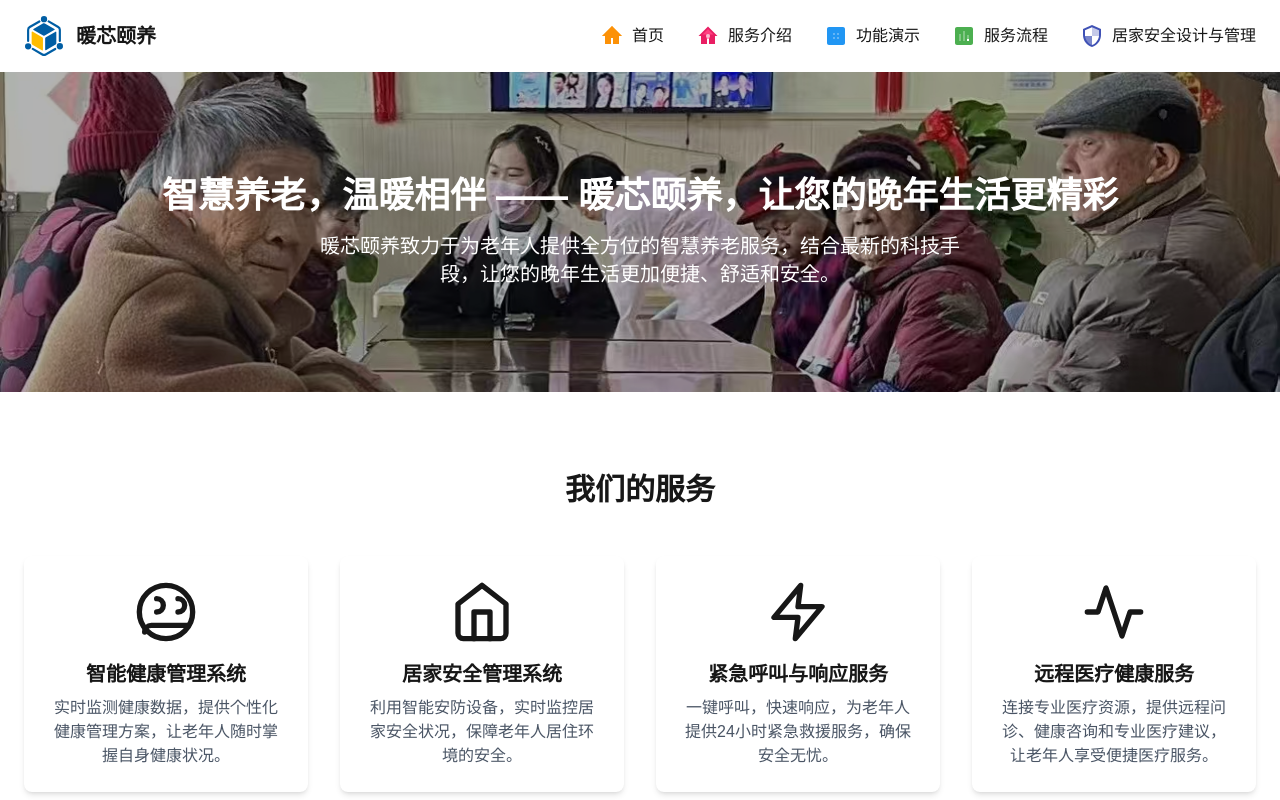
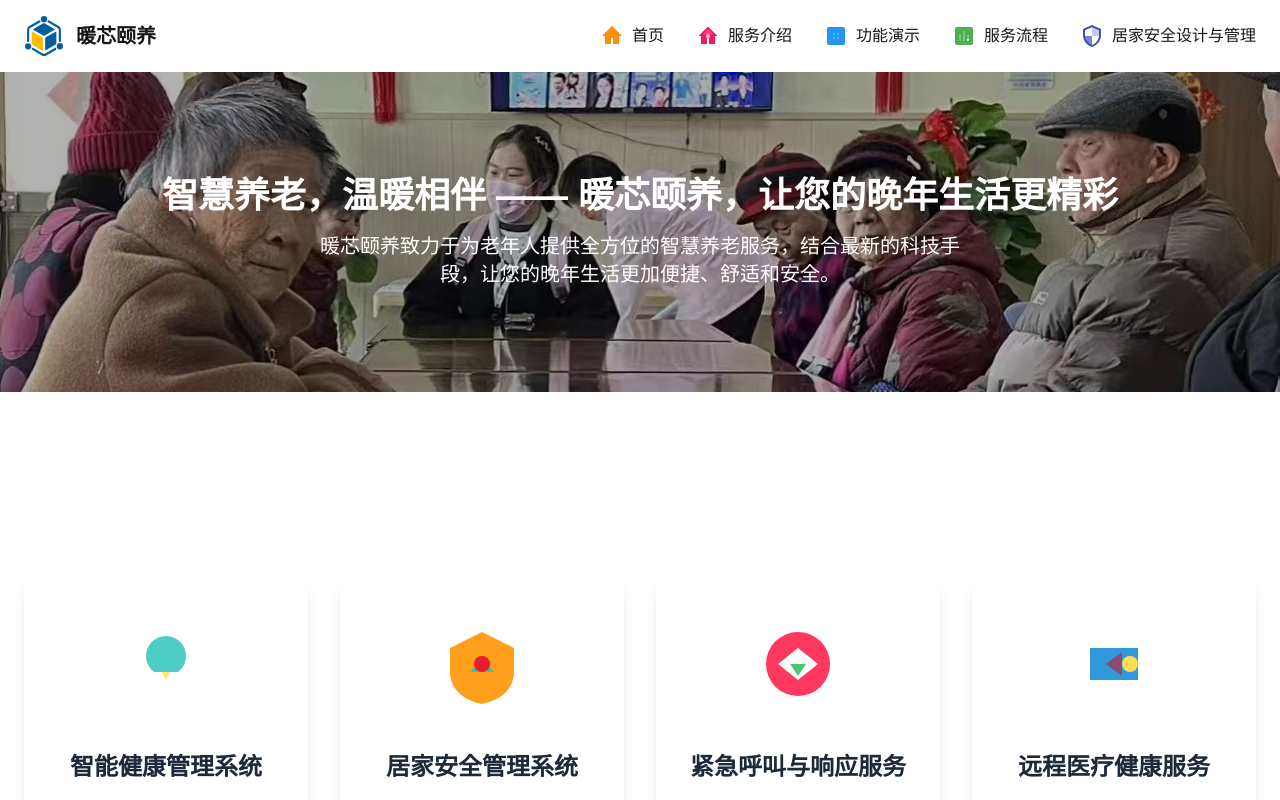
Before and after one commit to ZRMYDYCG/pension, a Next.js app: page / in a window 1280 px wide. Shown: the top 800 px of the page. Built offline with nearby package versions, Linux system fonts and the light colour scheme.

Commit message:
fix: 优化

```diff
--- a/src/app/components/Services.tsx
+++ b/src/app/components/Services.tsx
@@ -1,59 +1,109 @@
-export default function Services() {
+import React from 'react';
+
+type ServiceCardProps = {
+    title: string;
+    description: string;
+    icon: React.ReactElement;
+};
+
+const ServiceCard: React.FC<ServiceCardProps> = ({ title, description, icon }) => {
     return (
-        <section className="py-20 bg-white">
-            <div className="container mx-auto px-6">
-                <h2 className="text-3xl font-bold text-center mb-12">我们的服务</h2>
+        <div className="group bg-white p-8 rounded-2xl shadow-lg transition-all duration-300 hover:shadow-xl hover:-translate-y-2">
+            <div className="text-center mb-6">
+                <div className="inline-block p-4 rounded-2xl bg-gradient-to-br from-warm-primary/20 to-warm-accent/20">
+                    {React.cloneElement(icon, { className: 'w-20 h-20' })}
+                </div>
+            </div>
+            <h3 className="text-2xl font-bold text-center mb-4 text-gray-800">{title}</h3>
+            <p className="text-gray-600 text-center leading-relaxed">
+                {description}
+            </p>
+        </div>
+    );
+};
+
+type IconProps = {
+    className?: string;
+};
+
+const HealthIcon: React.FC<IconProps> = ({ className }) => (
+    <svg className={className} viewBox="0 0 100 100">
+        <path fill="#FF6B6B" d="M50 15L25 40h15v15h20V40h15z"/>
+        <path fill="#4ECDC4" d="M35 60a25 25 0 1130 0H35z"/>
+        <path fill="#FFE66D" d="M50 70l-5-10h10z"/>
+    </svg>
+);
+
+const HomeSafetyIcon: React.FC<IconProps> = ({ className }) => (
+    <svg className={className} viewBox="0 0 100 100">
+        <path fill="#FF9F1C" d="M50 10l40 20v30c0 20-15 35-40 40-25-5-40-20-40-40V30z"/>
+        <path fill="#2EC4B6" d="M50 45l15 15H35z"/>
+        <path fill="#E71D36" d="M50 60a10 10 0 100-20 10 10 0 000 20z"/>
+    </svg>
+);
+
+const EmergencyIcon: React.FC<IconProps> = ({ className }) => (
+    <svg className={className} viewBox="0 0 100 100">
+        <circle cx="50" cy="50" r="40" fill="#FF3860"/>
+        <path fill="#FFF" d="M50 30v40M50 30l25 20-25 20-25-20z"/>
+        <path fill="#48C774" d="M50 65l10-15H40z"/>
+    </svg>
+);
+
+const TelemedicineIcon: React.FC<IconProps> = ({ className }) => (
+    <svg className={className} viewBox="0 0 100 100">
+        <path fill="#3298DC" d="M20 30h60v40H20z"/>
+        <path fill="#8A4D76" d="M40 50l20-15v30z"/>
+        <circle cx="70" cy="50" r="10" fill="#FFDD57"/>
+    </svg>
+);
+
+const servicesData = [
+    {
+        title: '智能健康管理系统',
+        description: '实时监测健康数据，提供个性化健康管理方案，让老年人随时掌握自身健康状况',
+        icon: <HealthIcon className="w-20 h-20" />,
+    },
+    {
+        title: '居家安全管理系统',
+        description: '利用智能安防设备，实时监控居家安全状况，保障老年人居住环境的安全',
+        icon: <HomeSafetyIcon className="w-20 h-20" />,
+    },
+    {
+        title: '紧急呼叫与响应服务',
+        description: '一键呼叫，快速响应，为老年人提供24小时紧急救援服务，确保安全无忧',
+        icon: <EmergencyIcon className="w-20 h-20" />,
+    },
+    {
+        title: '远程医疗健康服务',
+        description: '连接专业医疗资源，提供远程问诊、健康咨询和专业医疗建议，让老年人享受便捷医疗服务',
+        icon: <TelemedicineIcon className="w-20 h-20" />,
+    },
+];
+
+const Services: React.FC = () => {
+    return (
+        <section className="py-20 bg-gradient-to-b from-warm-primary/10 to-white">
+            <div className="container mx-auto px-6 max-w-7xl">
+                <h2 className="text-4xl font-bold text-center mb-16">
+                    <span className="bg-gradient-to-r from-warm-primary to-warm-accent bg-clip-text text-transparent">
+                        核心服务特色
+                    </span>
+                </h2>
+
                 <div className="grid grid-cols-1 md:grid-cols-2 lg:grid-cols-4 gap-8">
-                    <div className="bg-white p-6 rounded-lg shadow-md transition-transform hover:scale-105">
-                        <div className="text-center mb-4">
-                            <svg className="w-16 h-16 text-warm-accent mx-auto" viewBox="0 0 24 24" fill="none" stroke="currentColor" strokeWidth="2" strokeLinecap="round" strokeLinejoin="round">
-                                <path d="M4 19.5A2.5 2.5 0 0 1 6.5 17H20"></path>
-                                <circle cx="12" cy="12" r="10"></circle>
-                                <path d="M16.5 7a2.5 2.5 0 0 1 0 5"></path>
-                                <path d="M8.5 7a2.5 2.5 0 0 1 0 5"></path>
-                            </svg>
-                        </div>
-                        <h3 className="text-xl font-semibold text-center mb-2">智能健康管理系统</h3>
-                        <p className="text-gray-600 text-center">
-                            实时监测健康数据，提供个性化健康管理方案，让老年人随时掌握自身健康状况。
-                        </p>
-                    </div>
-                    <div className="bg-white p-6 rounded-lg shadow-md transition-transform hover:scale-105">
-                        <div className="text-center mb-4">
-                            <svg className="w-16 h-16 text-warm-accent mx-auto" viewBox="0 0 24 24" fill="none" stroke="currentColor" strokeWidth="2" strokeLinecap="round" strokeLinejoin="round">
-                                <path d="M3 9l9-7 9 7v11a2 2 0 0 1-2 2H5a2 2 0 0 1-2-2z"></path>
-                                <polyline points="9 22 9 12 15 12 15 22"></polyline>
-                            </svg>
-                        </div>
-                        <h3 className="text-xl font-semibold text-center mb-2">居家安全管理系统</h3>
-                        <p className="text-gray-600 text-center">
-                            利用智能安防设备，实时监控居家安全状况，保障老年人居住环境的安全。
-                        </p>
-                    </div>
-                    <div className="bg-white p-6 rounded-lg shadow-md transition-transform hover:scale-105">
-                        <div className="text-center mb-4">
-                            <svg className="w-16 h-16 text-warm-accent mx-auto" viewBox="0 0 24 24" fill="none" stroke="currentColor" strokeWidth="2" strokeLinecap="round" strokeLinejoin="round">
-                                <path d="M13 2L3 14h9l-1 8 10-12h-9l1-8z"></path>
-                            </svg>
-                        </div>
-                        <h3 className="text-xl font-semibold text-center mb-2">紧急呼叫与响应服务</h3>
-                        <p className="text-gray-600 text-center">
-                            一键呼叫，快速响应，为老年人提供24小时紧急救援服务，确保安全无忧。
-                        </p>
-                    </div>
-                    <div className="bg-white p-6 rounded-lg shadow-md transition-transform hover:scale-105">
-                        <div className="text-center mb-4">
-                            <svg className="w-16 h-16 text-warm-accent mx-auto" viewBox="0 0 24 24" fill="none" stroke="currentColor" strokeWidth="2" strokeLinecap="round" strokeLinejoin="round">
-                                <path d="M22 12h-4l-3 9L9 3l-3 9H2"></path>
-                            </svg>
-                        </div>
-                        <h3 className="text-xl font-semibold text-center mb-2">远程医疗健康服务</h3>
-                        <p className="text-gray-600 text-center">
-                            连接专业医疗资源，提供远程问诊、健康咨询和专业医疗建议，让老年人享受便捷医疗服务。
-                        </p>
-                    </div>
+                    {servicesData.map((service, index) => (
+                        <ServiceCard
+                            key={index}
+                            title={service.title}
+                            description={service.description}
+                            icon={service.icon}
+                        />
+                    ))}
                 </div>
             </div>
         </section>
     );
-}
+};
+
+export default Services;
```
